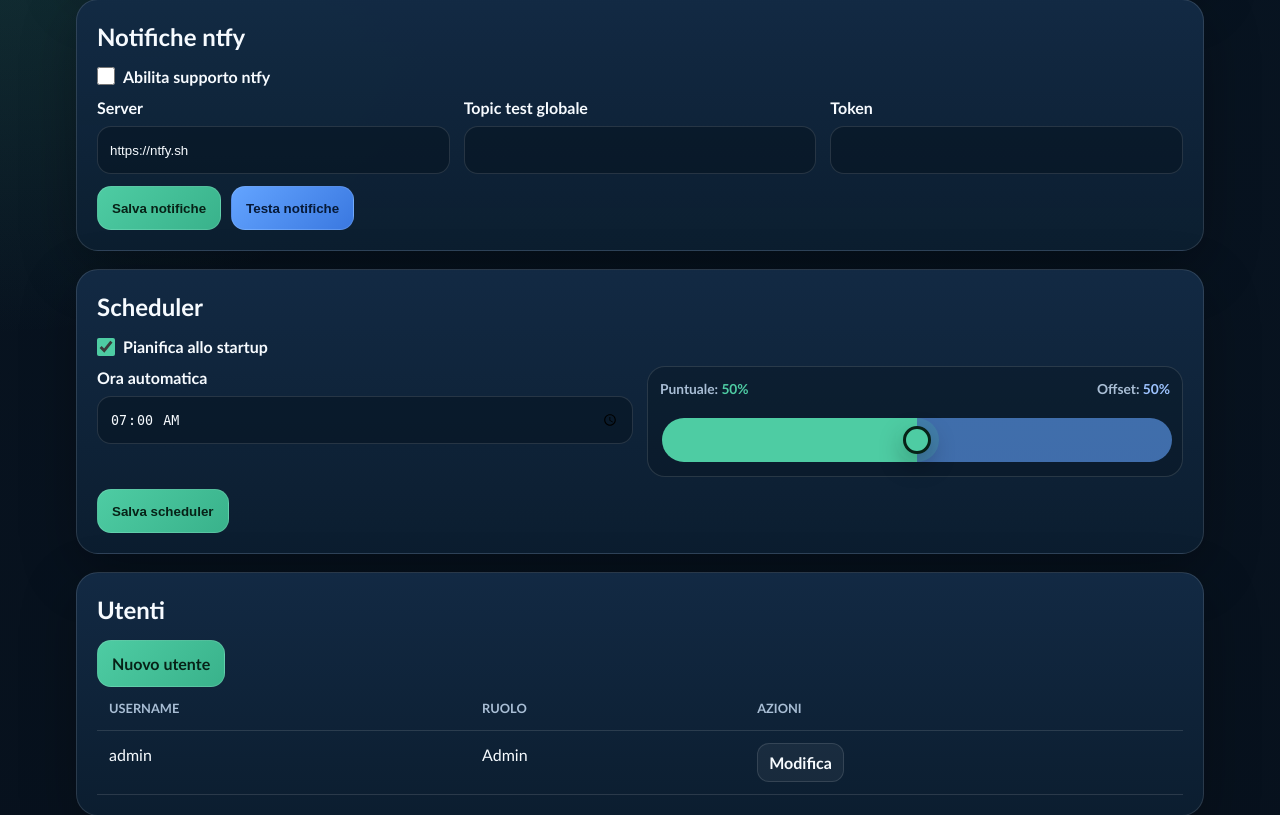
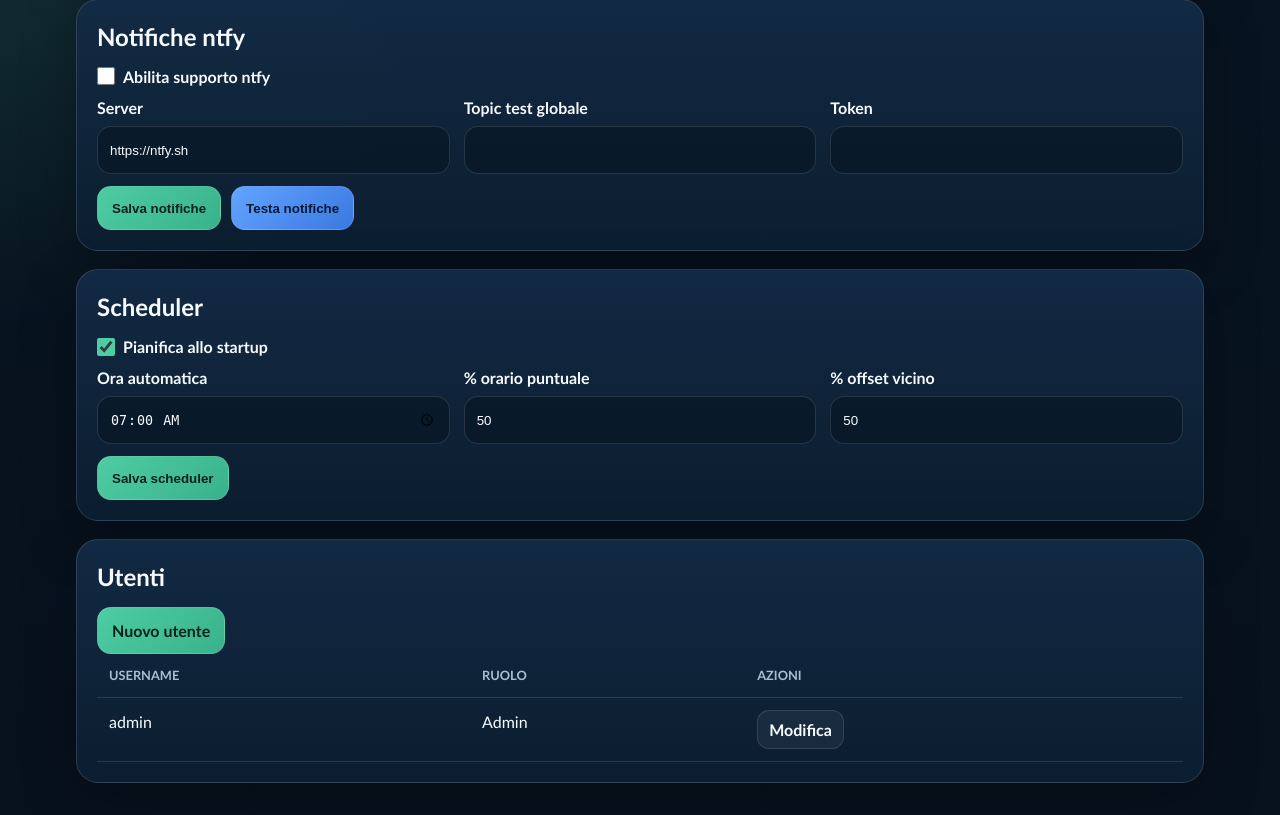
Before and after one commit to chrisjusel/autobadger, a Flask app: page /admin in a window 1280 px wide. Shown: the part 160-975 px from the top of the page. Run offline with Flask 3, Linux system fonts and the light colour scheme; the visitor is signed in with stand-in values (Sample User, id 1).

Commit message:
fix time selector

```diff
--- a/autobedge/static/style.css
+++ b/autobedge/static/style.css
@@ -581,97 +581,6 @@ select {
   appearance: none;
 }
 
-.scheduler-split-slider {
-  display: grid;
-  gap: 12px;
-  min-width: 0;
-  padding: 12px;
-  border: 1px solid var(--line);
-  border-radius: 18px;
-  background: rgba(4, 15, 24, .28);
-}
-
-.scheduler-split-labels {
-  display: flex;
-  align-items: center;
-  justify-content: space-between;
-  gap: 10px;
-  color: var(--muted);
-  font-size: .86rem;
-  font-weight: 800;
-}
-
-.scheduler-split-labels span {
-  min-width: 0;
-}
-
-.scheduler-split-labels b {
-  color: var(--text);
-  font-weight: 900;
-}
-
-.scheduler-split-labels span:first-child b {
-  color: var(--accent);
-}
-
-.scheduler-split-labels span:last-child b {
-  color: #9dc3ff;
-}
-
-.scheduler-split-slider input[type="range"] {
-  -webkit-appearance: none;
-  appearance: none;
-  width: 100%;
-  min-height: 44px;
-  height: 44px;
-  padding: 0;
-  border: 0;
-  border-radius: 999px;
-  background: linear-gradient(90deg, #4ecca3 0%, #4ecca3 50%, rgba(99, 164, 255, .6) 50%, rgba(99, 164, 255, .6) 100%);
-  background-position: center;
-  background-repeat: no-repeat;
-  background-size: 100% 12px;
-  cursor: pointer;
-}
-
-.scheduler-split-slider input[type="range"]::-webkit-slider-runnable-track {
-  height: 12px;
-  border-radius: 999px;
-  background: transparent;
-}
-
-.scheduler-split-slider input[type="range"]::-webkit-slider-thumb {
-  -webkit-appearance: none;
-  appearance: none;
-  width: 28px;
-  height: 28px;
-  margin-top: -8px;
-  border: 3px solid #072217;
-  border-radius: 50%;
-  background: var(--accent);
-  box-shadow: 0 0 0 8px rgba(78, 204, 163, .16), 0 10px 24px rgba(0, 0, 0, .34);
-}
-
-.scheduler-split-slider input[type="range"]::-moz-range-track {
-  height: 12px;
-  border-radius: 999px;
-  background: transparent;
-}
-
-.scheduler-split-slider input[type="range"]::-moz-range-thumb {
-  width: 28px;
-  height: 28px;
-  border: 3px solid #072217;
-  border-radius: 50%;
-  background: var(--accent);
-  box-shadow: 0 0 0 8px rgba(78, 204, 163, .16), 0 10px 24px rgba(0, 0, 0, .34);
-}
-
-.scheduler-split-slider input[type="range"]:focus-visible {
-  outline: 2px solid rgba(78, 204, 163, .72);
-  outline-offset: 3px;
-}
-
 input[type="checkbox"] {
   width: 18px;
   min-height: 0;
--- a/autobedge/templates/admin.html
+++ b/autobedge/templates/admin.html
@@ -22,49 +22,12 @@
       <label class="check"><input type="checkbox" name="auto_startup_enabled" {% if scheduler.auto_startup_enabled %}checked{% endif %}> Pianifica allo startup</label>
       <div class="grid">
         <label>Ora automatica<input class="scheduler-time-input" type="time" name="auto_time" value="{{ scheduler.auto_time }}"></label>
-        <div class="scheduler-split-slider">
-          <div class="scheduler-split-labels">
-            <span>Puntuale: <b id="schedulerExactValue">{{ scheduler.exact_badge_chance_percent }}%</b></span>
-            <span>Offset: <b id="schedulerOffsetValue">{{ 100 - scheduler.exact_badge_chance_percent }}%</b></span>
-          </div>
-          <input type="range" id="schedulerSplitRange" min="0" max="100" value="{{ scheduler.exact_badge_chance_percent }}">
-          <input type="hidden" id="schedulerExactInput" name="exact_badge_chance_percent" value="{{ scheduler.exact_badge_chance_percent }}">
-          <input type="hidden" id="schedulerOffsetInput" name="near_badge_offset_chance_percent" value="{{ 100 - scheduler.exact_badge_chance_percent }}">
-        </div>
+        <label>% orario puntuale<input name="exact_badge_chance_percent" value="{{ scheduler.exact_badge_chance_percent }}"></label>
+        <label>% offset vicino<input name="near_badge_offset_chance_percent" value="{{ scheduler.near_badge_offset_chance_percent }}"></label>
       </div>
       <div class="actions"><button>Salva scheduler</button></div>
     </form>
   </div>
-  <script>
-    (function () {
-      const range = document.getElementById("schedulerSplitRange");
-      const exactInput = document.getElementById("schedulerExactInput");
-      const offsetInput = document.getElementById("schedulerOffsetInput");
-      const exactValue = document.getElementById("schedulerExactValue");
-      const offsetValue = document.getElementById("schedulerOffsetValue");
-      if (!range || !exactInput || !offsetInput || !exactValue || !offsetValue) return;
-
-      function clampPercent(value) {
-        const number = Number.parseInt(value, 10);
-        if (Number.isNaN(number)) return 0;
-        return Math.max(0, Math.min(100, number));
-      }
-
-      function updateSchedulerSplit() {
-        const exact = clampPercent(range.value);
-        const offset = 100 - exact;
-        range.value = exact;
-        exactInput.value = exact;
-        offsetInput.value = offset;
-        exactValue.textContent = exact + "%";
-        offsetValue.textContent = offset + "%";
-        range.style.background = `linear-gradient(90deg, #4ecca3 0%, #4ecca3 ${exact}%, rgba(99,164,255,0.6) ${exact}%, rgba(99,164,255,0.6) 100%)`;
-      }
-
-      range.addEventListener("input", updateSchedulerSplit);
-      updateSchedulerSplit();
-    })();
-  </script>
   <div class="card table mobile-card-table admin-users-table">
     <h2>Utenti</h2>
     <div class="actions"><a class="btn" href="{{ url_for('admin_user') }}">Nuovo utente</a></div>
```
